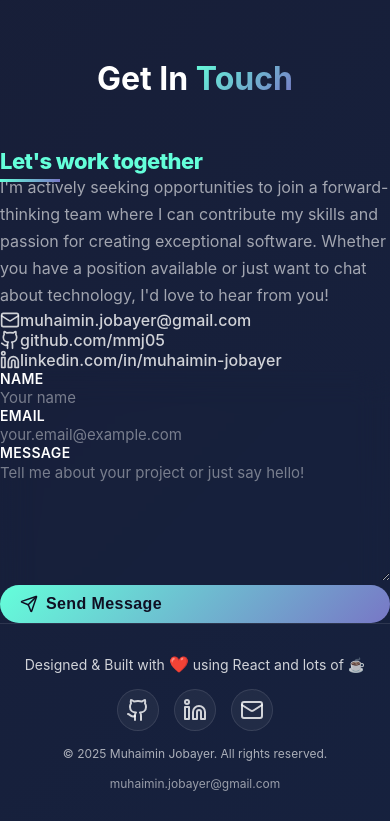
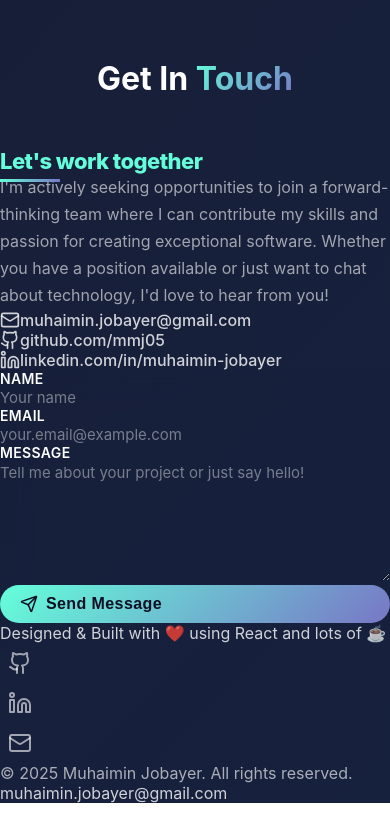
Before and after one commit to mmj05/portfolio, a React (Create React App) app: page / in a window 390 px wide. Shown: the part 5543-6364 px from the top of the page. Built offline with nearby package versions, Linux system fonts and the light colour scheme.

Commit message:
Revamp Footer styles: update layout with grid system, enhance typography and color schemes, improve responsiveness with new media queries, and add hover effects for social links to elevate user experience.

```diff
--- a/src/components/Footer/Footer.css
+++ b/src/components/Footer/Footer.css
@@ -1,133 +1,198 @@
 .footer {
-  padding: 60px 20px;
+  background: linear-gradient(135deg, var(--background-secondary) 0%, var(--background-primary) 100%);
+  color: var(--text-secondary);
+  padding: var(--space-3xl) var(--space-lg) var(--space-xl);
   text-align: center;
-  border-top: 1px solid var(--border-color);
+  border-top: 1px solid var(--border-primary);
+  position: relative;
+  overflow: hidden;
+}
+
+.footer::before {
+  content: '';
+  position: absolute;
+  top: 0;
+  left: 0;
+  right: 0;
+  height: 1px;
+  background: linear-gradient(90deg, transparent, var(--border-accent), transparent);
+  opacity: 0.7;
 }
 
 .footer-content {
-  max-width: 600px;
+  max-width: 1200px;
   margin: 0 auto;
-  display: flex;
-  flex-direction: column;
-  align-items: center;
-  gap: 25px;
+  display: grid;
+  grid-template-columns: repeat(auto-fit, minmax(250px, 1fr));
+  gap: var(--space-2xl);
+  margin-bottom: var(--space-2xl);
 }
 
-.footer-built {
-  font-size: 16px;
-  color: var(--text-secondary);
-  margin: 0;
-  font-weight: 400;
+.footer-section h4 {
+  color: var(--primary-color);
+  font-size: 1.125rem;
+  font-weight: 700;
+  margin-bottom: var(--space-lg);
+  letter-spacing: 0.025em;
 }
 
-.heart {
-  color: #ff6b6b;
-  font-size: 16px;
-  display: inline-block;
-  animation: heartbeat 2s ease-in-out infinite;
+.footer-section p,
+.footer-section a {
+  color: var(--text-muted);
+  line-height: 1.6;
+  transition: var(--transition-base);
+  text-decoration: none;
 }
 
-@keyframes heartbeat {
-  0% {
-    transform: scale(1);
-  }
-  14% {
-    transform: scale(1.1);
-  }
-  28% {
-    transform: scale(1);
-  }
-  42% {
-    transform: scale(1.1);
-  }
-  70% {
-    transform: scale(1);
-  }
+.footer-section a:hover {
+  color: var(--primary-color);
+  transform: translateX(4px);
 }
 
-.footer-social-links {
+.footer-social {
   display: flex;
-  gap: 30px;
-  align-items: center;
+  justify-content: center;
+  gap: var(--space-lg);
+  margin-bottom: var(--space-2xl);
 }
 
 .footer-social-link {
-  color: var(--text-secondary);
-  text-decoration: none;
-  transition: var(--transition);
   display: flex;
   align-items: center;
   justify-content: center;
-  padding: 8px;
-  border-radius: 50%;
-  background: rgba(255, 255, 255, 0.05);
-  border: 1px solid rgba(255, 255, 255, 0.1);
+  width: 48px;
+  height: 48px;
+  background: var(--surface-glass);
+  border: 1px solid var(--border-primary);
+  border-radius: var(--radius-lg);
+  color: var(--text-muted);
+  text-decoration: none;
+  transition: var(--transition-bounce);
+  position: relative;
+  overflow: hidden;
+}
+
+.footer-social-link::before {
+  content: '';
+  position: absolute;
+  top: 0;
+  left: -100%;
+  width: 100%;
+  height: 100%;
+  background: linear-gradient(90deg, transparent, rgba(245, 158, 11, 0.1), transparent);
+  transition: left 0.3s ease;
 }
 
 .footer-social-link:hover {
-  color: var(--primary-color);
-  background: rgba(100, 255, 218, 0.1);
+  background: var(--primary-color);
   border-color: var(--primary-color);
-  transform: translateY(-2px);
+  color: var(--background-primary);
+  transform: translateY(-4px) scale(1.1);
+  box-shadow: var(--shadow-lg);
+}
+
+.footer-social-link:hover::before {
+  left: 100%;
+}
+
+.footer-divider {
+  height: 1px;
+  background: linear-gradient(90deg, transparent, var(--border-secondary), transparent);
+  margin: var(--space-2xl) 0;
+}
+
+.footer-bottom {
+  display: flex;
+  justify-content: space-between;
+  align-items: center;
+  padding-top: var(--space-lg);
+  font-size: 14px;
+  color: var(--text-muted);
+}
+
+.footer-bottom-left {
+  display: flex;
+  align-items: center;
+  gap: var(--space-md);
+}
+
+.footer-logo {
+  font-size: 20px;
+  font-weight: 800;
+  background: linear-gradient(135deg, var(--primary-color), var(--secondary-color));
+  -webkit-background-clip: text;
+  -webkit-text-fill-color: transparent;
+  background-clip: text;
+  letter-spacing: -0.025em;
 }
 
 .footer-copyright {
-  font-size: 14px;
-  color: var(--text-secondary);
-  margin: 0;
   opacity: 0.8;
 }
 
-.footer-email {
-  font-size: 14px;
-  color: var(--text-secondary);
-  margin: 0;
-  opacity: 0.7;
+.footer-bottom-right {
+  display: flex;
+  gap: var(--space-lg);
+}
+
+.footer-link {
+  color: var(--text-muted);
+  text-decoration: none;
+  transition: var(--transition-base);
+  font-weight: 500;
+}
+
+.footer-link:hover {
+  color: var(--primary-color);
 }
 
 /* Responsive Design */
 @media (max-width: 768px) {
   .footer {
-    padding: 40px 20px;
+    padding: var(--space-2xl) var(--space-md) var(--space-lg);
   }
 
   .footer-content {
-    gap: 20px;
+    grid-template-columns: 1fr;
+    gap: var(--space-xl);
+    text-align: left;
   }
 
-  .footer-social-links {
-    gap: 20px;
+  .footer-social {
+    gap: var(--space-md);
   }
 
-  .footer-built {
-    font-size: 15px;
+  .footer-social-link {
+    width: 44px;
+    height: 44px;
   }
 
-  .footer-copyright,
-  .footer-email {
-    font-size: 13px;
+  .footer-bottom {
+    flex-direction: column;
+    gap: var(--space-md);
+    text-align: center;
+  }
+
+  .footer-bottom-right {
+    gap: var(--space-md);
   }
 }
 
 @media (max-width: 480px) {
   .footer {
-    padding: 30px 20px;
+    padding: var(--space-xl) var(--space-sm) var(--space-md);
   }
 
-  .footer-content {
-    gap: 15px;
+  .footer-social {
+    gap: var(--space-sm);
   }
 
-  .footer-social-links {
-    gap: 15px;
+  .footer-social-link {
+    width: 40px;
+    height: 40px;
   }
 
-  .footer-built {
-    font-size: 14px;
-  }
-
-  .footer-copyright,
-  .footer-email {
-    font-size: 12px;
+  .footer-section h4 {
+    font-size: 1rem;
   }
 }
```
